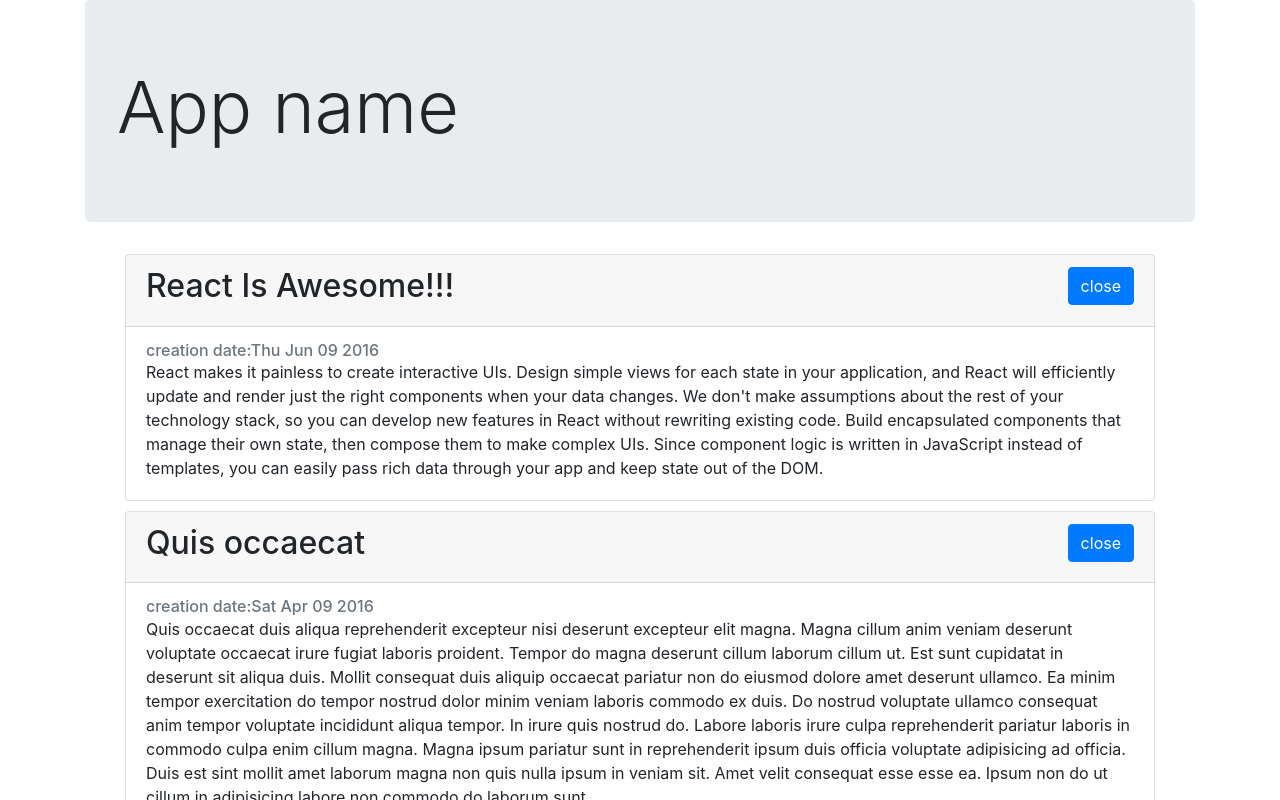
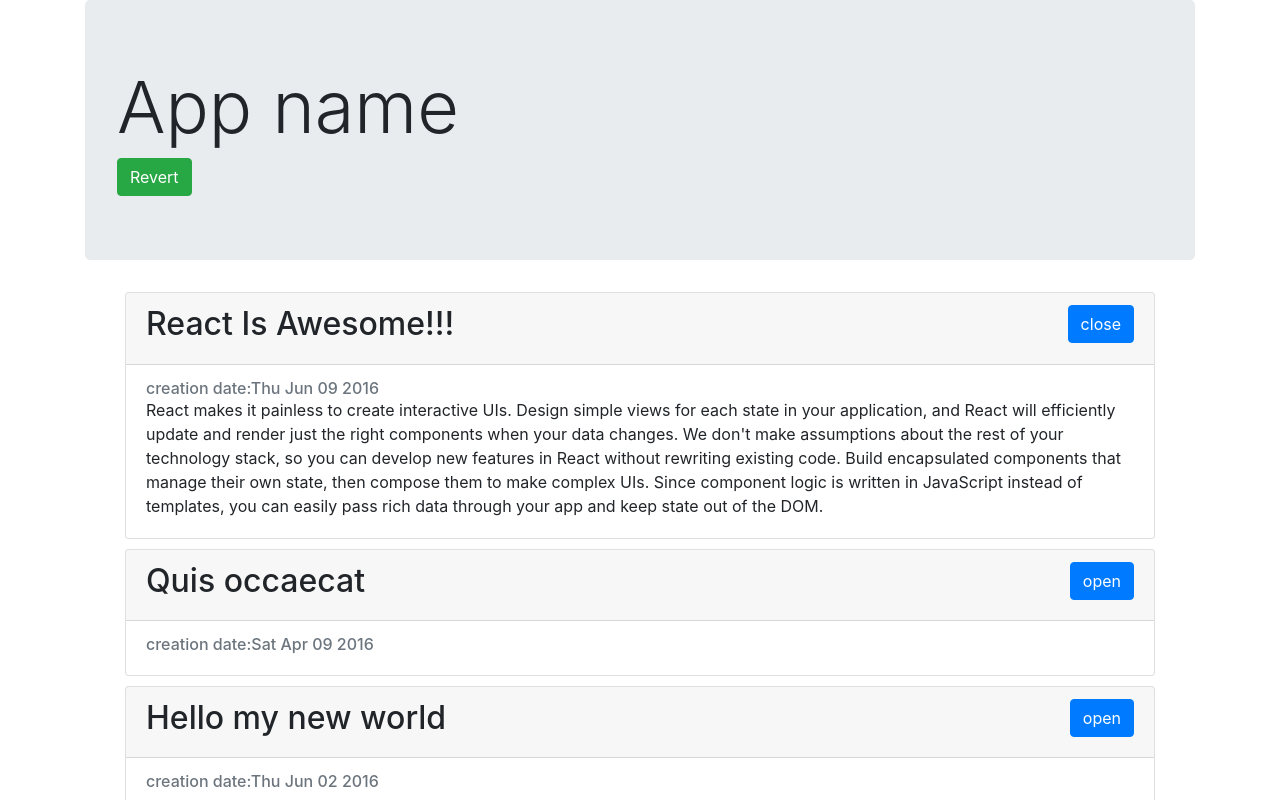
Before and after one commit to patron/react-bootcamp-project, a React (Create React App) app: page / in a window 1280 px wide. Shown: the top 800 px of the page. Built offline with nearby package versions, Linux system fonts and the light colour scheme.

Commit message:
modified components for reverse method

```diff
--- a/src/components/App.js
+++ b/src/components/App.js
@@ -1,16 +1,29 @@
-import React from 'react'
+import React, {Component} from 'react'
 import ArticleList from './ArticleList'
 import articles from '../data'
 
-function App() {
-    return (
-        <div className="container">
-            <div className="jumbotron">
-                <h1 className="display-3">App name</h1>
+class App extends Component {
+
+    state = {
+        reverted: false
+    }
+
+    render() {
+        return (
+            <div className="container">
+                <div className="jumbotron">
+                    <h1 className="display-3">App name
+                    </h1>
+                    <button className="btn btn-success" onClick = {this.revert}>Revert</button>
+                </div>
+                <ArticleList articles={this.state.reverted ? articles.reverse() : articles}/>
             </div>
-            <ArticleList articles={articles}/>
-        </div>
-    )
+        )
+    }
+
+    revert = () => this.setState({
+        reverted: !this.state.reverted
+    })
 }
 
 export default App
--- a/src/components/Article.js
+++ b/src/components/Article.js
@@ -1,9 +1,29 @@
 import React, {Component} from 'react'
 
 class Article extends Component {
-        state = {
-            isOpen: true
+    constructor(props) {
+        super(props)
+
+        this.state = {
+            isOpen: props.defaultOpen
         }
+    }
+
+    componentWillMount() {
+        console.log('---', 'mounting')
+    }
+
+    componentWillReceiveProps(nextProps) {
+        console.log('---', 'will receive props')
+        if (nextProps.defaultOpen !== this.props.defaultOpen) this.setState({
+            isOpen: nextProps.defaultOpen
+        })
+    }
+
+    componentWillUpdate() {
+        console.log('---', 'will update')
+    }
+
 render() {
     const {article} = this.props
     const body = this.state.isOpen && <section className="card-text">{article.text}</section>
--- a/src/components/ArticleList.js
+++ b/src/components/ArticleList.js
@@ -3,8 +3,8 @@
 
 
 export default function ArticleList({articles}) {
-    const articleElements = articles.map(article =>
-        <li className='list-items-without-dots' key={article.id}><Article article={article}/></li>
+    const articleElements = articles.map((article, index) =>
+        <li className='list-items-without-dots' key={article.id}><Article article={article}  defaultOpen = {index === 0}/></li>
     )
     return (
         <ul className="post-list">
```
